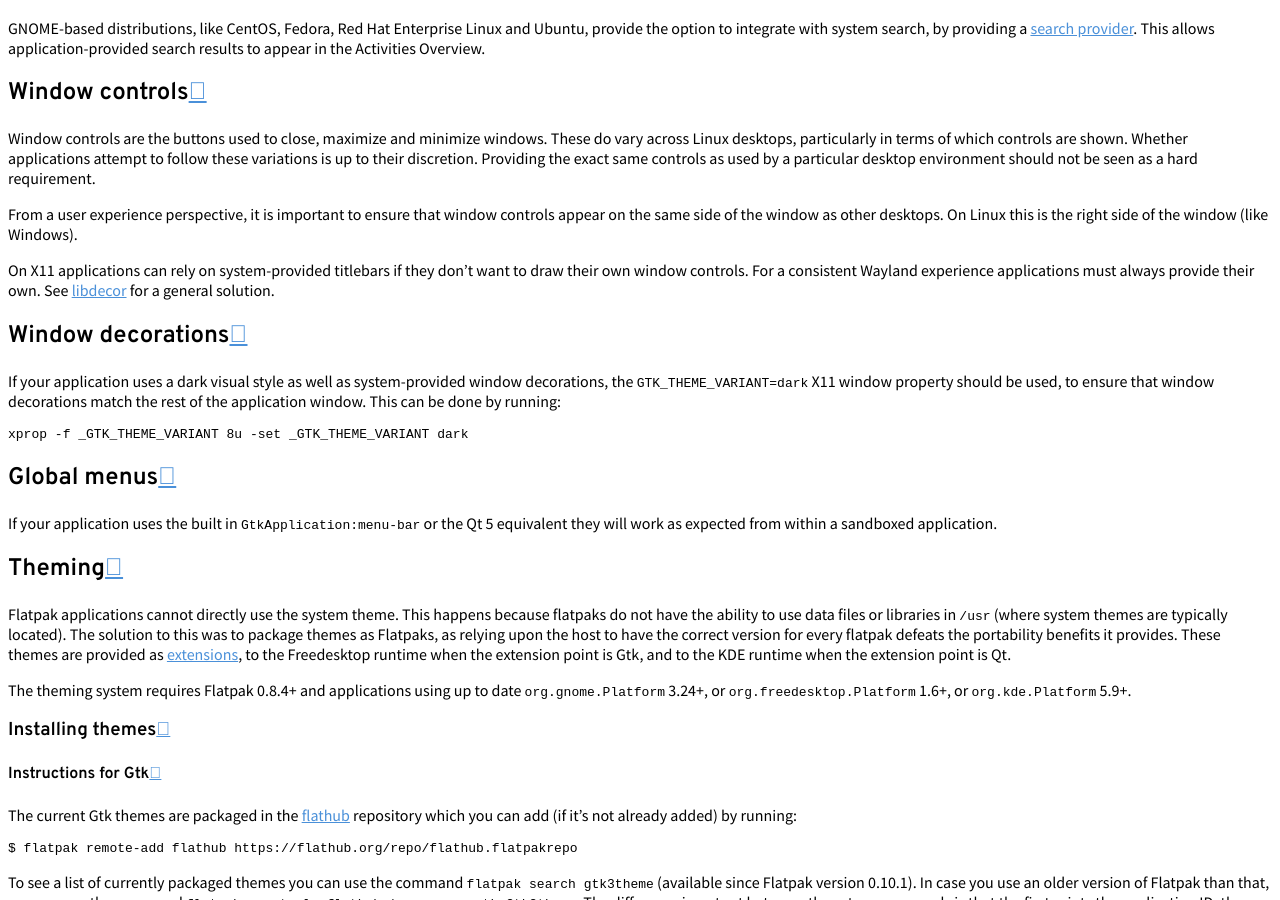
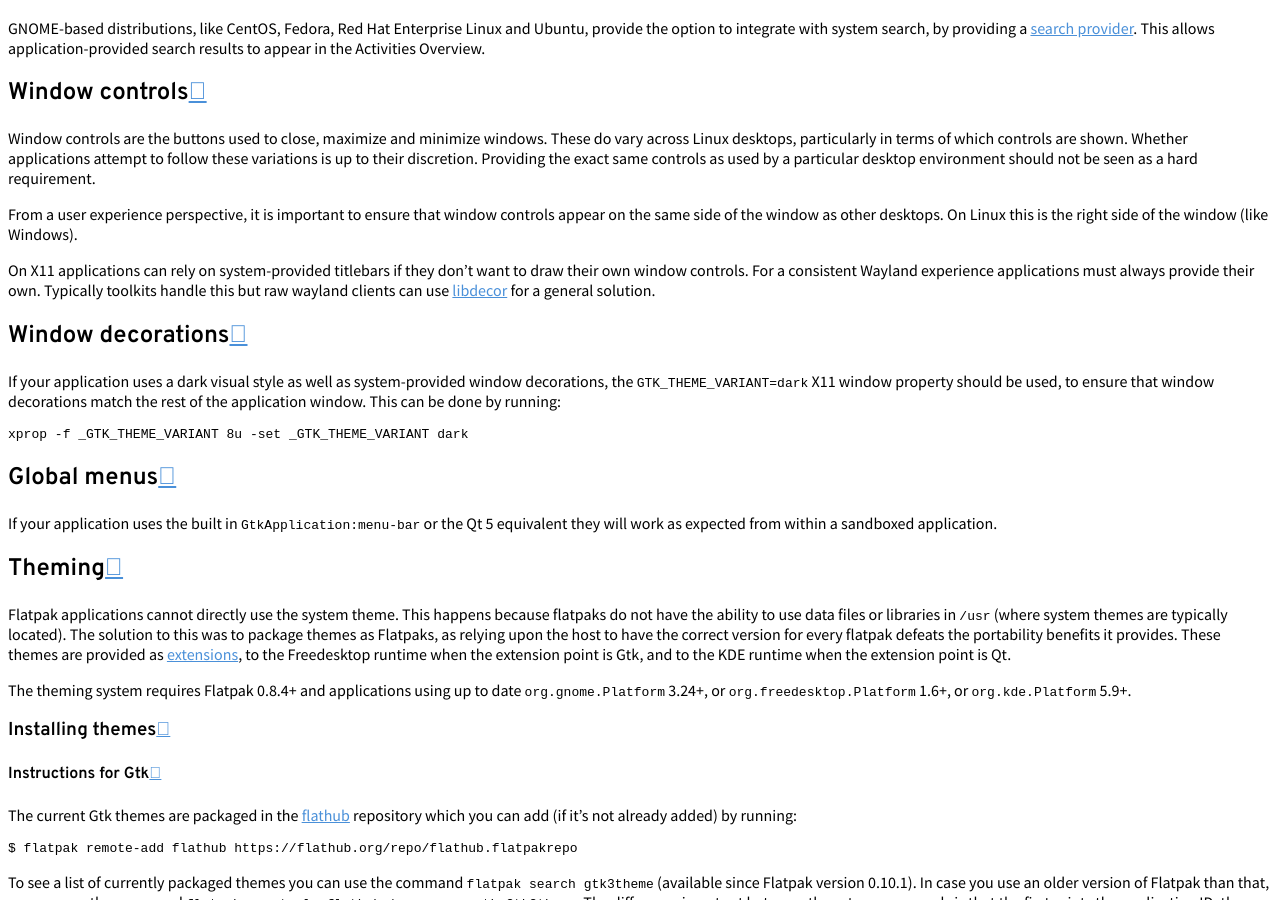
Before and after one commit to flatpak/flatpak-docs, a Sphinx documentation site: the page built from docs/desktop-integration.rst, in a window 1280 px wide and 900 px high, scrolled down 1858 px. Built offline with Sphinx 7.4.7 and the Read the Docs theme 2.0.0, drawn with Linux system fonts in a browser that asks for light colours.

Commit message:
Update desktop-integration.rst

```diff
--- a/docs/desktop-integration.rst
+++ b/docs/desktop-integration.rst
@@ -98,8 +98,8 @@ this is the right side of the window (like Windows).
 
 On X11 applications can rely on system-provided titlebars if they don't
 want to draw their own window controls. For a consistent Wayland experience
-applications must always provide their own.
-See `libdecor <https://gitlab.gnome.org/jadahl/libdecor>`_ for a
+applications must always provide their own. Typically toolkits handle this
+but raw wayland clients can use `libdecor <https://gitlab.gnome.org/jadahl/libdecor>`_ for a
 general solution.
 
 Window decorations
```
